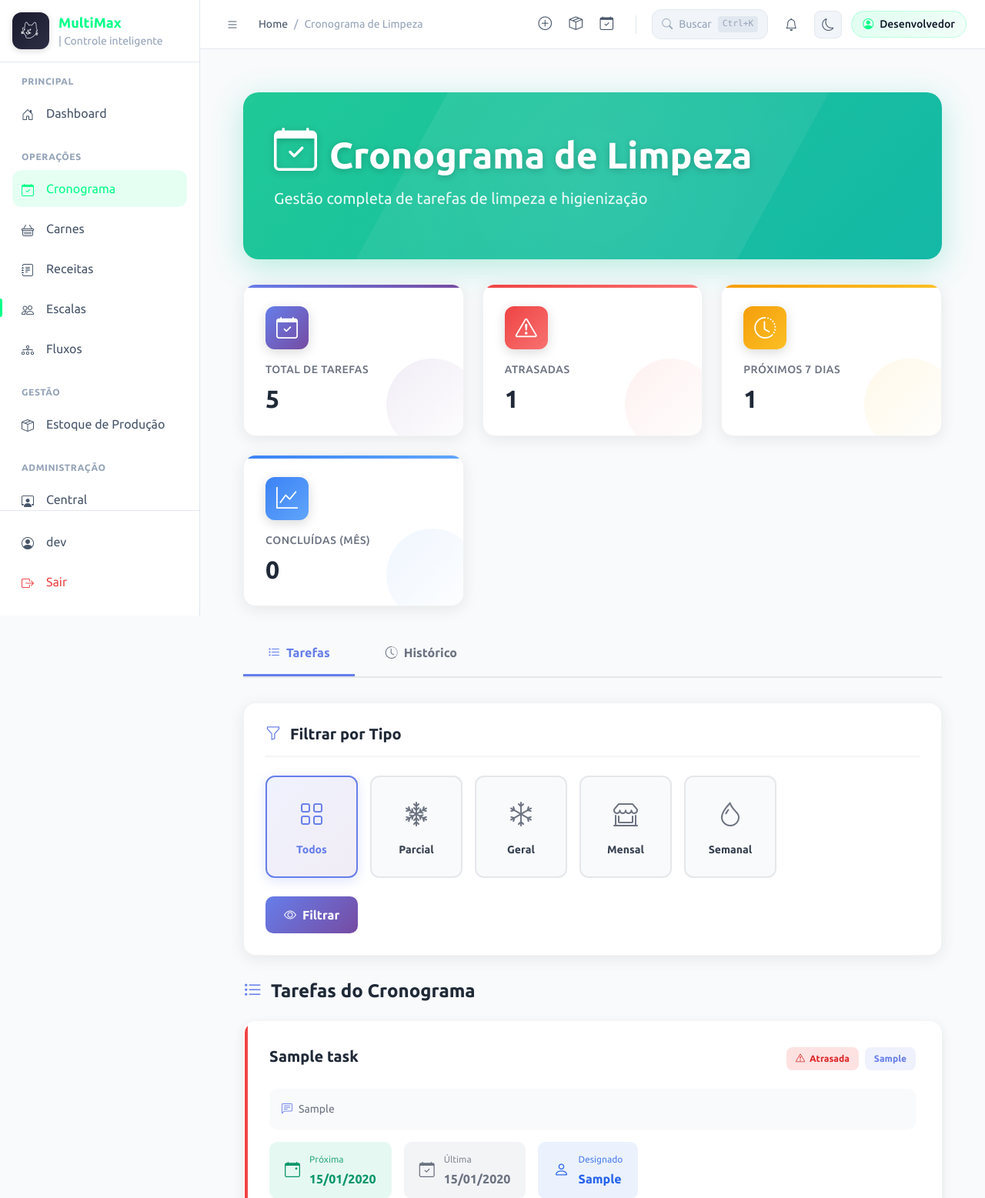
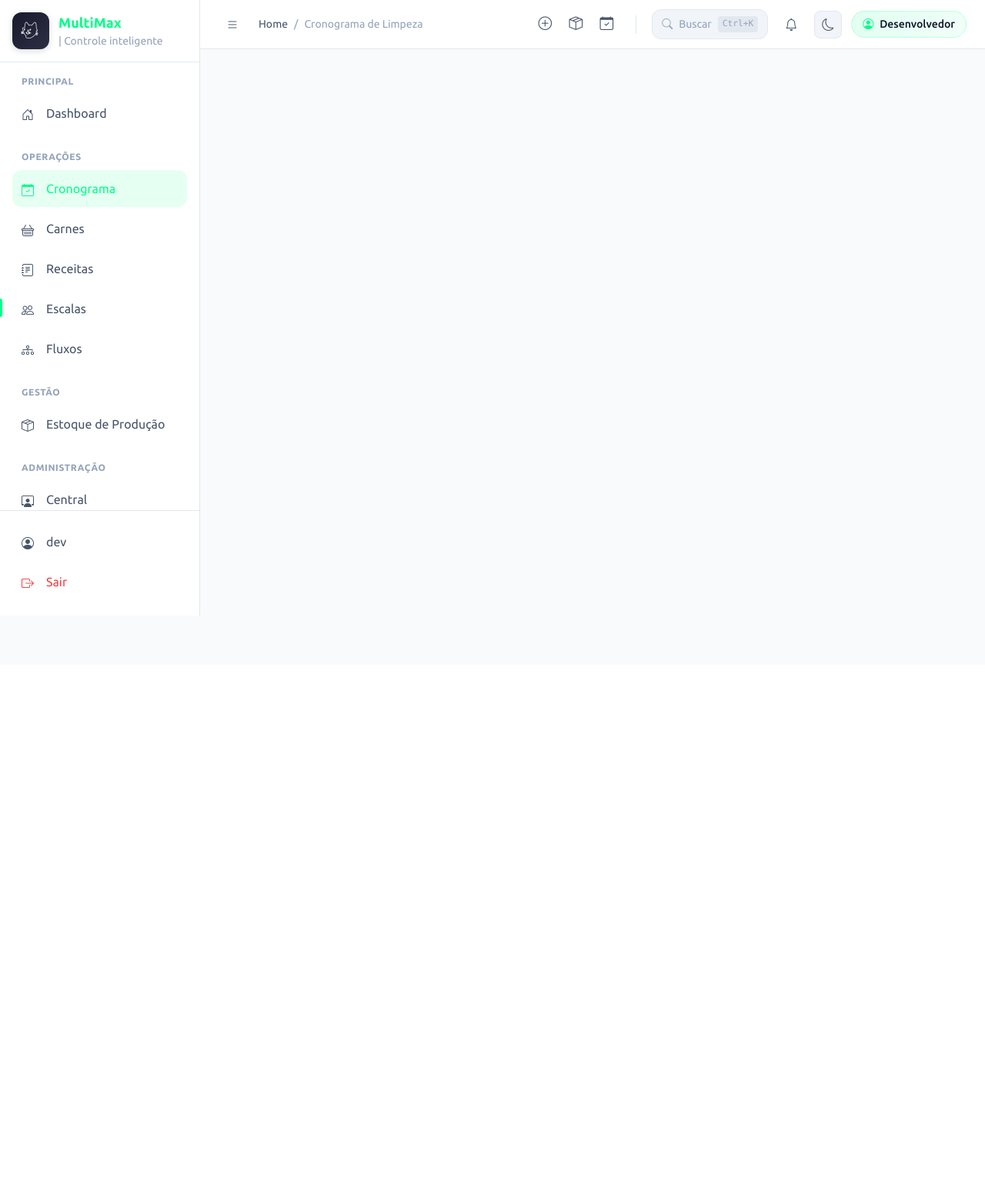
Before and after one commit to SrLuther/MultiMax, a Flask app: page /cronograma in a window 1280 px wide. Shown: the top 1557 px of the page at 77% size. After the commit the page ends 800 px from the top, so only its background shows below. Run offline with Flask 3, Linux system fonts and the light colour scheme; a user stored in the database is signed in; tables that the repository leaves empty hold one stand-in row (values such as "Sample post"); parts of the project's set-up code (start-up, migrations or seed data) failed here and were passed over; some libraries are stand-ins or nearby versions.

Commit message:
chore: limpar pagina cronograma
Autor: Ciano <ciano@local>
Data: 2026-02-07 18:21:28

Arquivos alterados (numstat):
10	0	CHANGELOG.md
0	29	multimax/routes/cronograma.py
3	0	templates/cronograma.html

Arquivos alterados (status):
M	CHANGELOG.md
M	multimax/routes/cronograma.py
M	templates/cronograma.html

```diff
--- a/multimax/routes/cronograma.py
+++ b/multimax/routes/cronograma.py
@@ -323,38 +323,9 @@ def cronograma():
         flash("Acesso negado. Apenas Operadores e Administradores podem visualizar o cronograma.", "danger")
         return redirect(url_for("estoque.index"))
 
-    # Garantir que tarefas padrão existam
-    _ensure_default_tasks()
-
-    # Parâmetros de filtro
-    tipo_sel = request.args.get("tipo", "").strip()
-    page_hist = request.args.get("hpage", 1, type=int)
-    htipo = request.args.get("htipo", "").strip()
-
-    # Buscar dados
-    tarefas = _get_tarefas_filtradas(tipo_sel)
-    ajustes = _calcular_ajustes_tarefas(tarefas)
-    _calcular_status_tarefas(tarefas)
-
-    # Histórico
-    hist_pag = _get_historico_filtrado(page_hist, htipo, per_page=5)
-
-    # KPIs
-    kpis = _calcular_kpis()
-
-    hoje = date.today()
-
     return render_template(
         "cronograma.html",
-        cronograma_tarefas=tarefas,
-        historico_limpezas=hist_pag.items,
-        historico_pagination=hist_pag,
         active_page="cronograma",
-        htipo=htipo,
-        ajustes=ajustes,
-        tipo=tipo_sel,
-        kpis=kpis,
-        hoje=hoje,
     )
 
 
--- a/templates/cronograma.html
+++ b/templates/cronograma.html
@@ -7,6 +7,8 @@
 {% endblock %}
 
 {% block content %}
+<div class="cronograma-container"></div>
+{#
 <div class="cronograma-container">
     <!-- Hero Header -->
     <div class="cronograma-hero">
@@ -1483,4 +1485,5 @@
     color: #f9fafb;
 }
 </style>
+#}
 {% endblock %}
```
Also changed, not shown: CHANGELOG.md.
